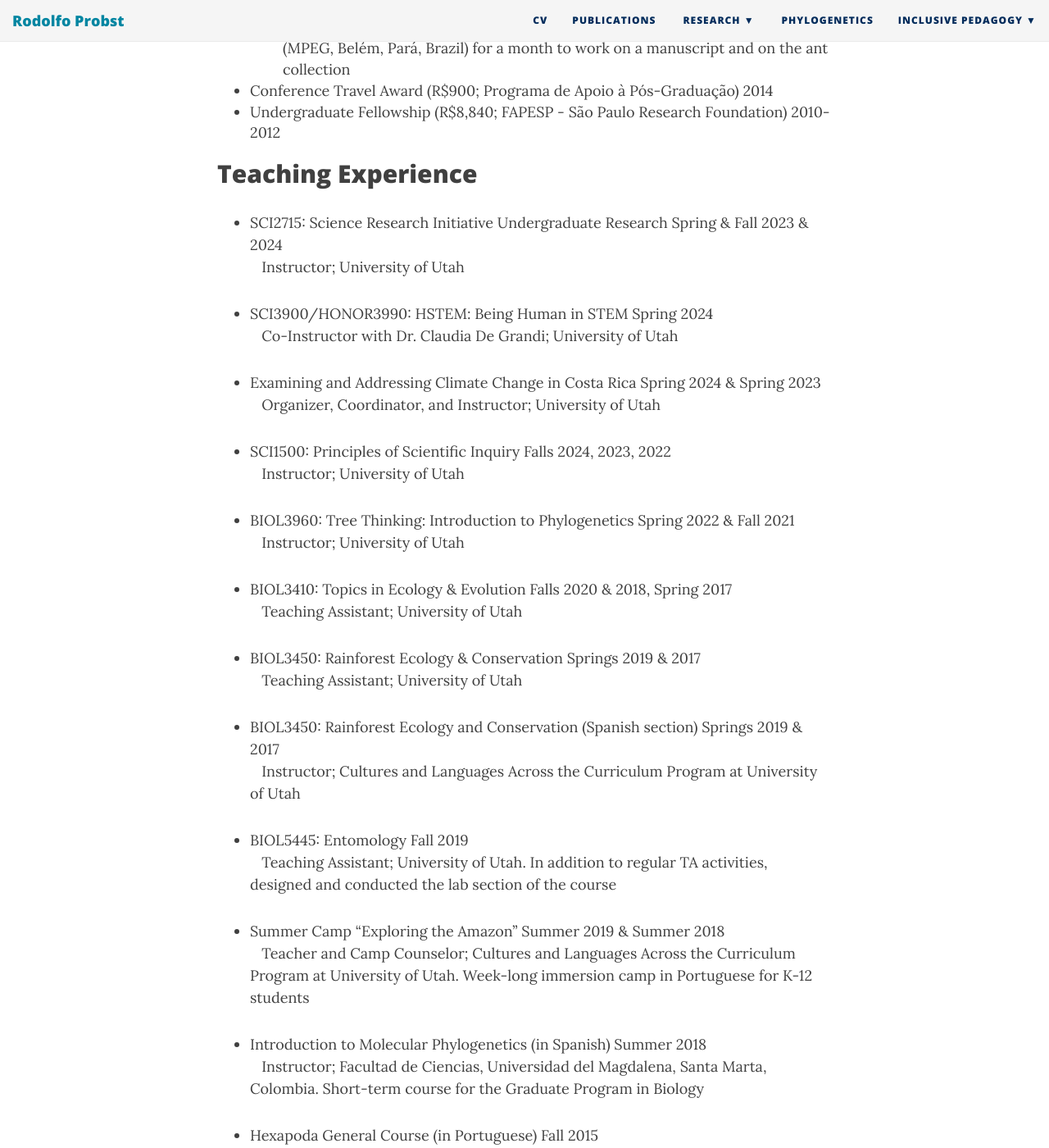
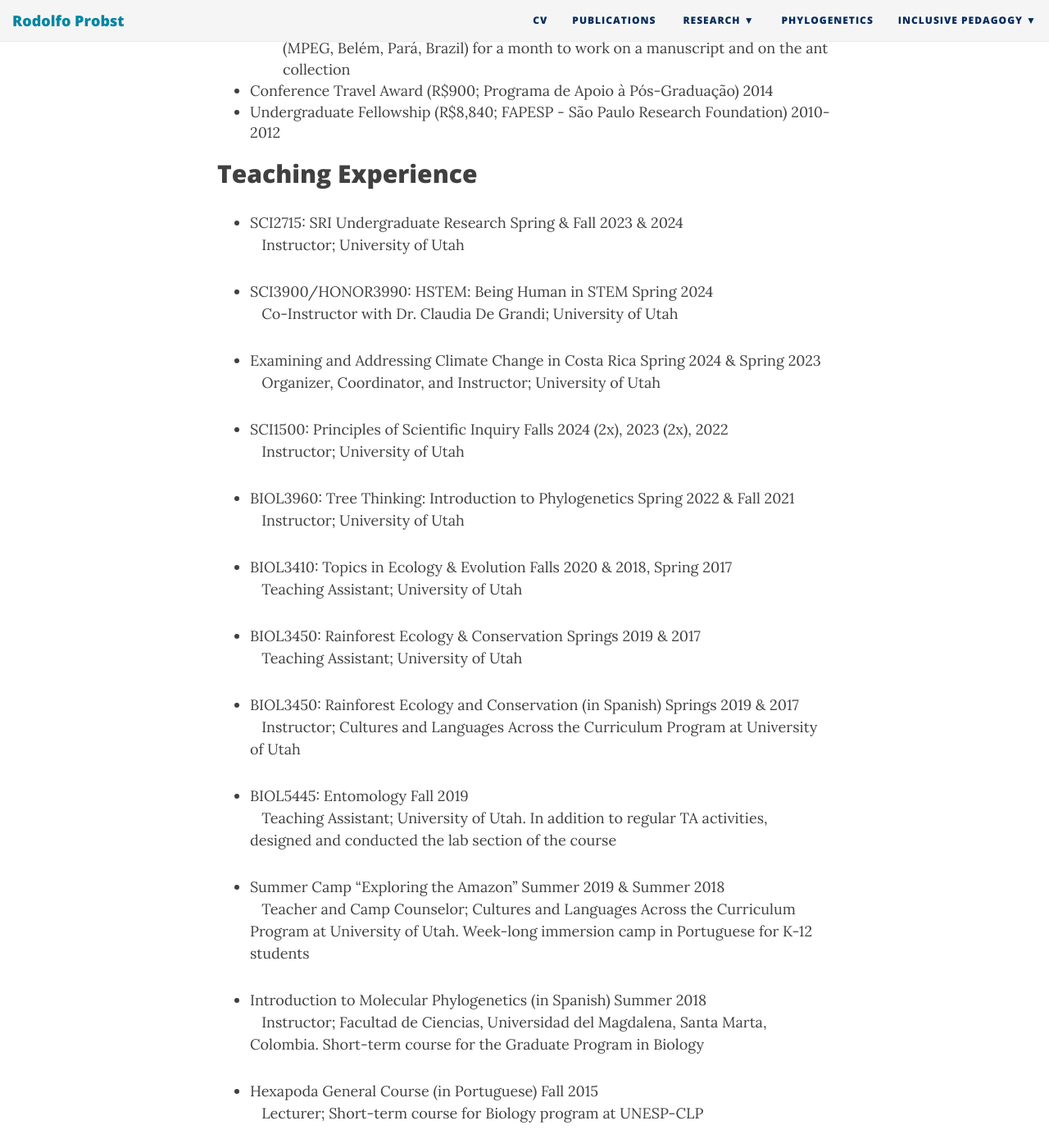
Before and after one commit to probstrodolfo/probstrodolfo.github.io, a Jekyll site: the page built from CV.md, in a window 1280 px wide and 1400 px high, scrolled down 1606 px. Shown: the whole window at 82% size. Built offline with Jekyll 4.4.1, drawn with Linux system fonts in a browser that asks for light colours; nearby versions of some CDN libraries.

Commit message:
Update CV.md

```diff
--- a/CV.md
+++ b/CV.md
@@ -61,7 +61,7 @@
 
 ## Teaching Experience
 
-* SCI2715: Science Research Initiative Undergraduate Research      Spring & Fall 2023 & 2024\
+* SCI2715: SRI Undergraduate Research      Spring & Fall 2023 & 2024\
 &nbsp;&nbsp;&nbsp;Instructor; University of Utah
 
 * SCI3900/HONOR3990: HSTEM: Being Human in STEM      Spring 2024\
@@ -70,7 +70,7 @@
 * Examining and Addressing Climate Change in Costa Rica      Spring 2024 & Spring 2023\
 &nbsp;&nbsp;&nbsp;Organizer, Coordinator, and Instructor; University of Utah
 
-* SCI1500: Principles of Scientific Inquiry      Falls 2024, 2023, 2022\
+* SCI1500: Principles of Scientific Inquiry      Falls 2024 (2x), 2023 (2x), 2022\
 &nbsp;&nbsp;&nbsp;Instructor; University of Utah
 
 * BIOL3960: Tree Thinking: Introduction to Phylogenetics      Spring 2022 & Fall 2021\
@@ -82,7 +82,7 @@
 * BIOL3450: Rainforest Ecology & Conservation      Springs 2019 & 2017\
 &nbsp;&nbsp;&nbsp;Teaching Assistant; University of Utah
 
-* BIOL3450: Rainforest Ecology and Conservation (Spanish section)      Springs 2019 & 2017\
+* BIOL3450: Rainforest Ecology and Conservation (in Spanish)      Springs 2019 & 2017\
 &nbsp;&nbsp;&nbsp;Instructor; Cultures and Languages Across the Curriculum Program at University of Utah
 
 * BIOL5445: Entomology      Fall 2019\
```
